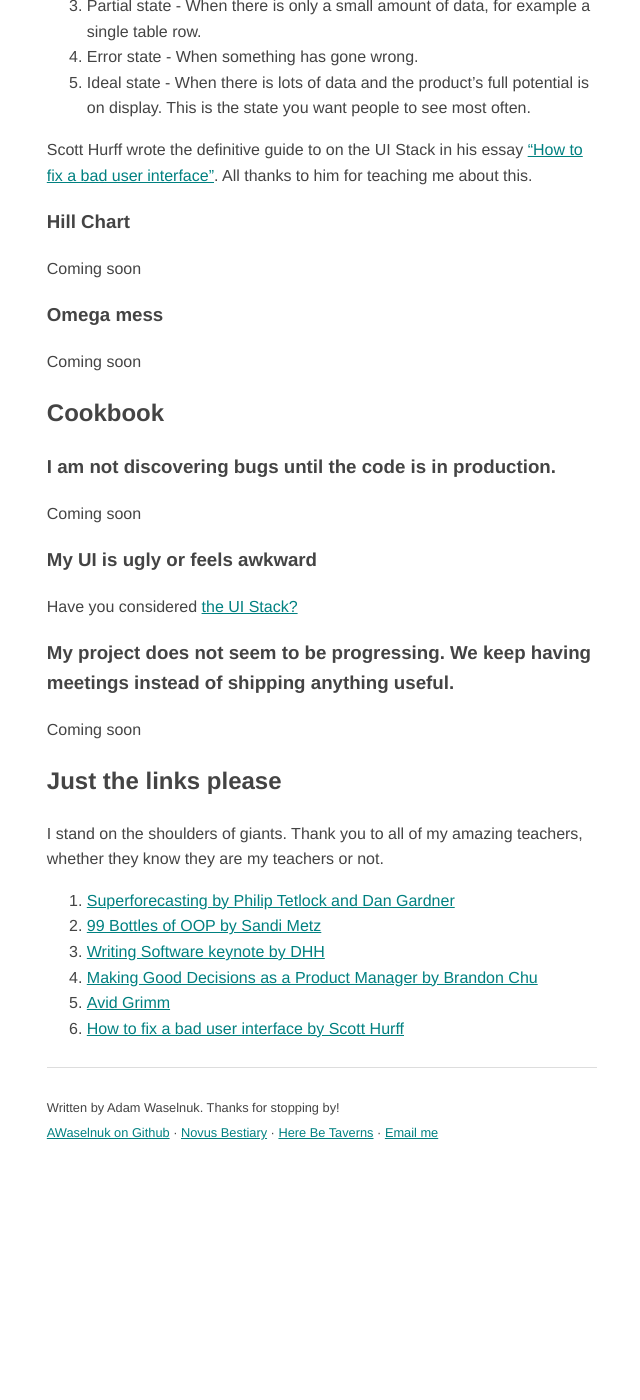
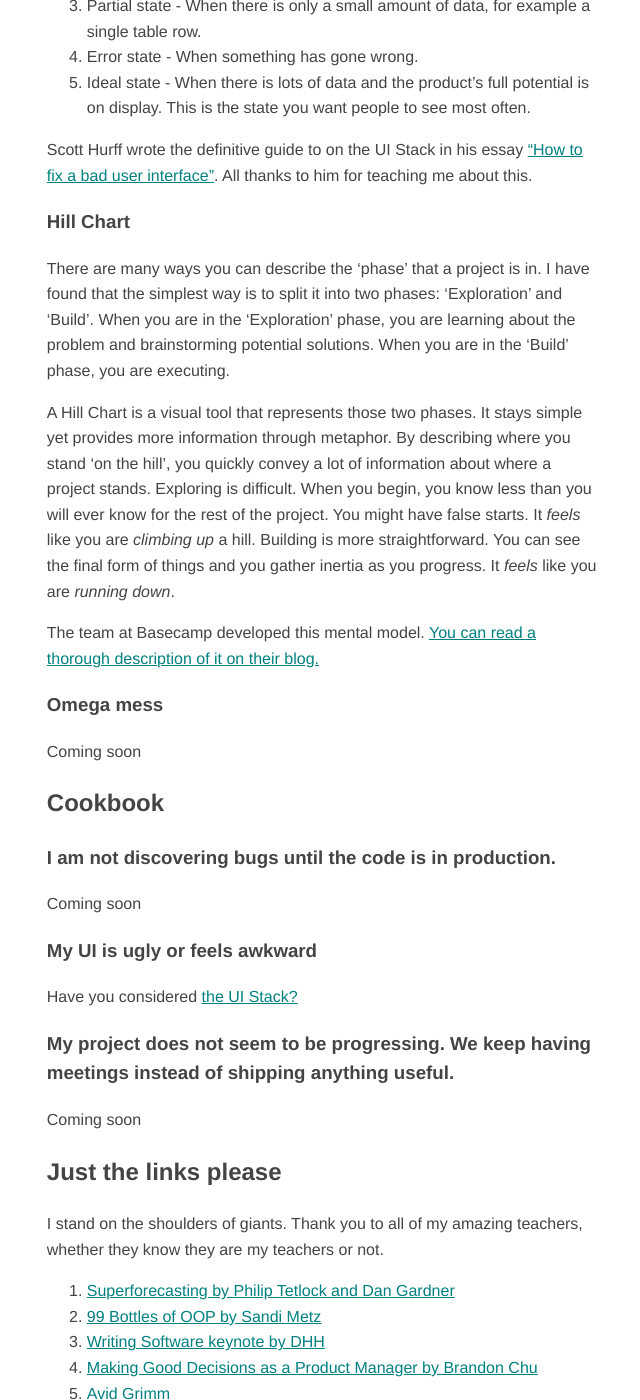
Before and after one commit to AWaselnuk/AWaselnuk.github.io, a Jekyll site: the page built from principles-and-mental-models.md, in a window 1280 px wide and 1400 px high, scrolled down 3581 px. Shown: the whole window, without its empty margins (318-958 px from the left). Built offline with Jekyll 4.4.1, drawn with Linux system fonts in a browser that asks for light colours; before the commit the page ends 4751 px from its top, so only the background shows below that; some of the changed text lies outside the part shown.

Commit message:
Add entry on Hill Chart

```diff
--- a/principles-and-mental-models.md
+++ b/principles-and-mental-models.md
@@ -97,7 +97,11 @@
 
 ### Hill Chart
 
-Coming soon
+There are many ways you can describe the 'phase' that a project is in. I have found that the simplest way is to split it into two phases: 'Exploration' and 'Build'. When you are in the 'Exploration' phase, you are learning about the problem and brainstorming potential solutions. When you are in the 'Build' phase, you are executing.
+
+A Hill Chart is a visual tool that represents those two phases. It stays simple yet provides more information through metaphor. By describing where you stand 'on the hill', you quickly convey a lot of information about where a project stands. Exploring is difficult. When you begin, you know less than you will ever know for the rest of the project. You might have false starts. It _feels_ like you are _climbing up_ a hill. Building is more straightforward. You can see the final form of things and you gather inertia as you progress. It _feels_ like you are _running down_.
+
+The team at Basecamp developed this mental model. [You can read a thorough description of it on their blog.](hill-charts)
 
 ### Omega mess
 
@@ -127,6 +131,7 @@
 4. [Making Good Decisions as a Product Manager by Brandon Chu][making-good-decisions]
 5. [Avid Grimm][avdi]
 6. [How to fix a bad user interface by Scott Hurff](ui-stack)
+7. [Hill Charts: see where projects really stand by Basecamp](hill-charts)
 
 [superforecasting]: https://www.penguinrandomhouse.com/books/227815/superforecasting-by-philip-e-tetlock-and-dan-gardner/
 [99-bottles]: https://www.sandimetz.com/99bottles
@@ -134,3 +139,4 @@
 [making-good-decisions]: https://blackboxofpm.com/making-good-decisions-as-a-product-manager-c66ddacc9e2b
 [avdi]: https://avdi.codes/
 [ui-stack]: https://www.scotthurff.com/posts/why-your-user-interface-is-awkward-youre-ignoring-the-ui-stack/
+[hill-charts]: https://basecamp.com/features/hill-charts
```
